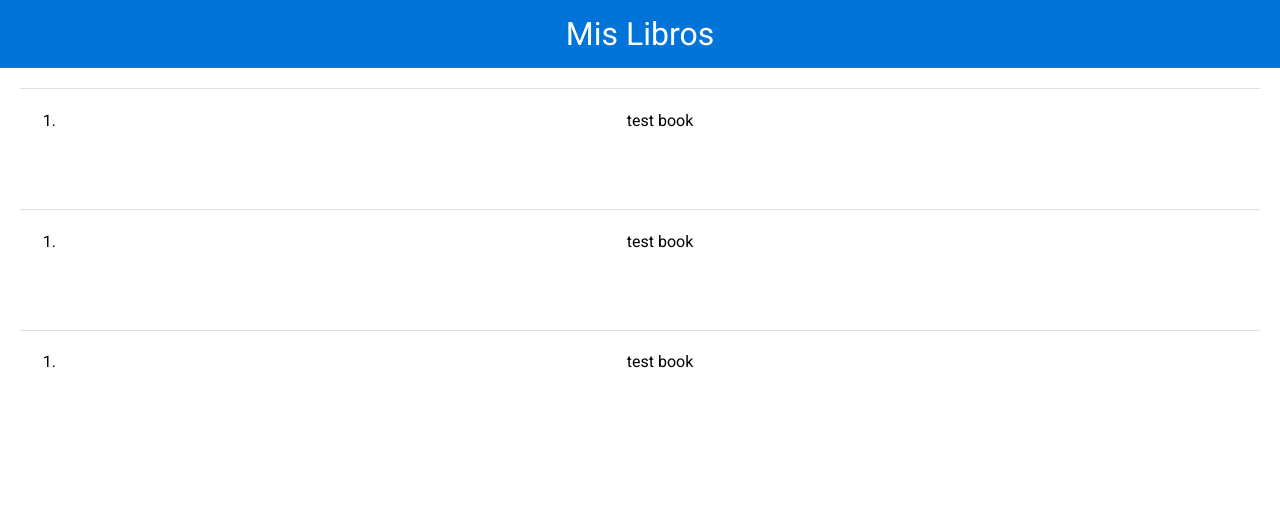
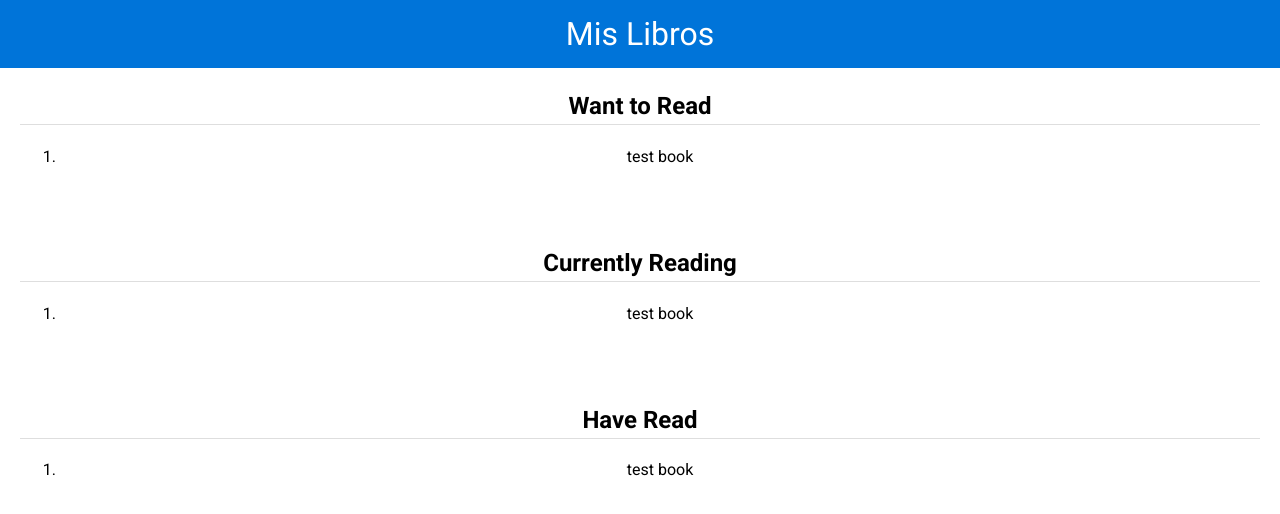
Before and after one commit to svmartin/bookshelfer, a React (Create React App) app: page / in a window 1280 px wide. Shown: the top 514 px of the page. Built offline with nearby package versions, Linux system fonts and the light colour scheme.

Commit message:
add section/title to each Shelf

```diff
--- a/src/Shelf.js
+++ b/src/Shelf.js
@@ -5,7 +5,7 @@ class Shelf extends React.Component {
   render() {
     return (
       <div className="bookshelf">
-        <h2 className="bookshelf-title"></h2>
+        <h2 className="bookshelf-title">{this.props.section}</h2>
         <ol className="bookshelf-books">
           <li>test book</li>
         </ol>
@@ -15,3 +15,7 @@ class Shelf extends React.Component {
 }
 
 export default Shelf
+
+Shelf.propTypes = {
+  section: PropTypes.string.isRequired
+}
--- a/src/Shelves.js
+++ b/src/Shelves.js
@@ -12,9 +12,9 @@ class Shelves extends React.Component {
         </div>
         <div className="list-books-content">
           <div>
-            <Shelf />
-            <Shelf />
-            <Shelf />
+            <Shelf section={"Want to Read"}/>
+            <Shelf section={"Currently Reading"} />
+            <Shelf section={"Have Read"}/>
           </div>
         </div>
         {/* add here ?*/}
```
